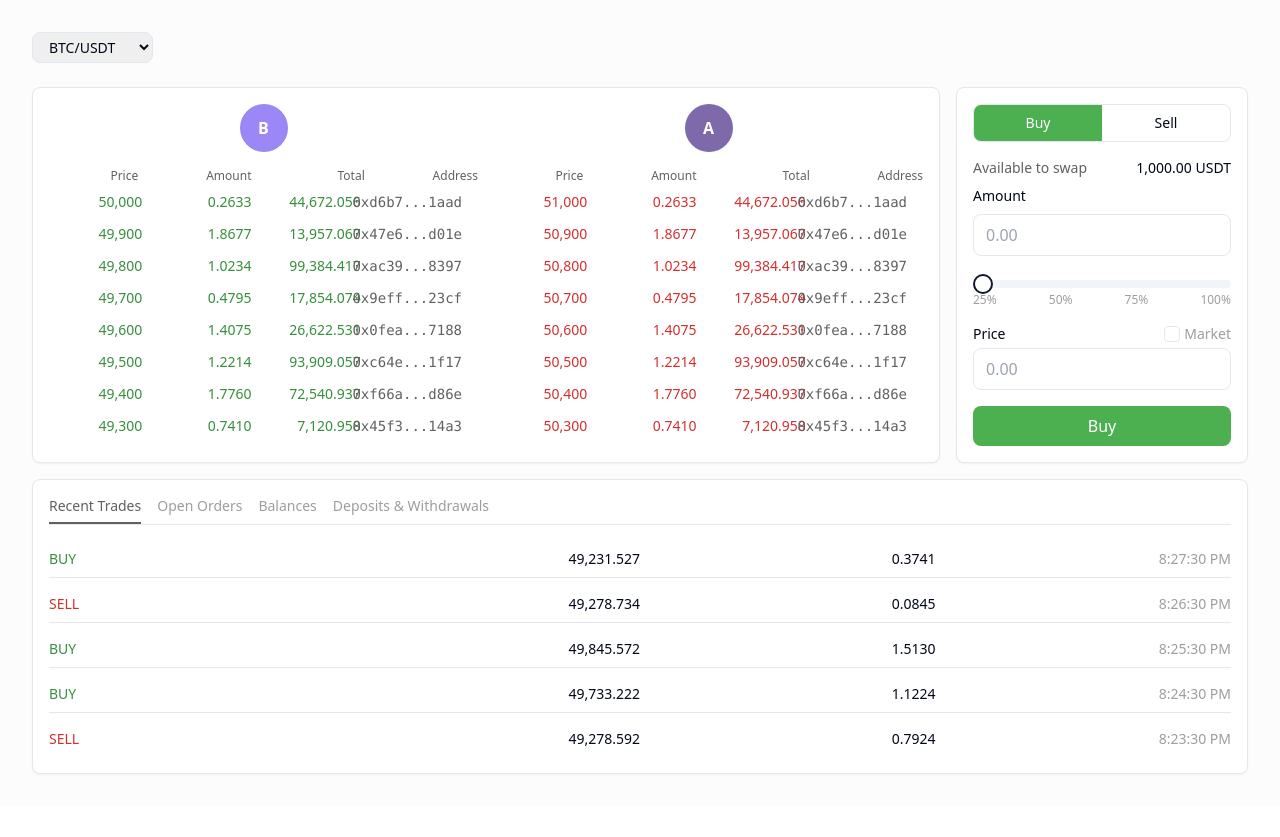
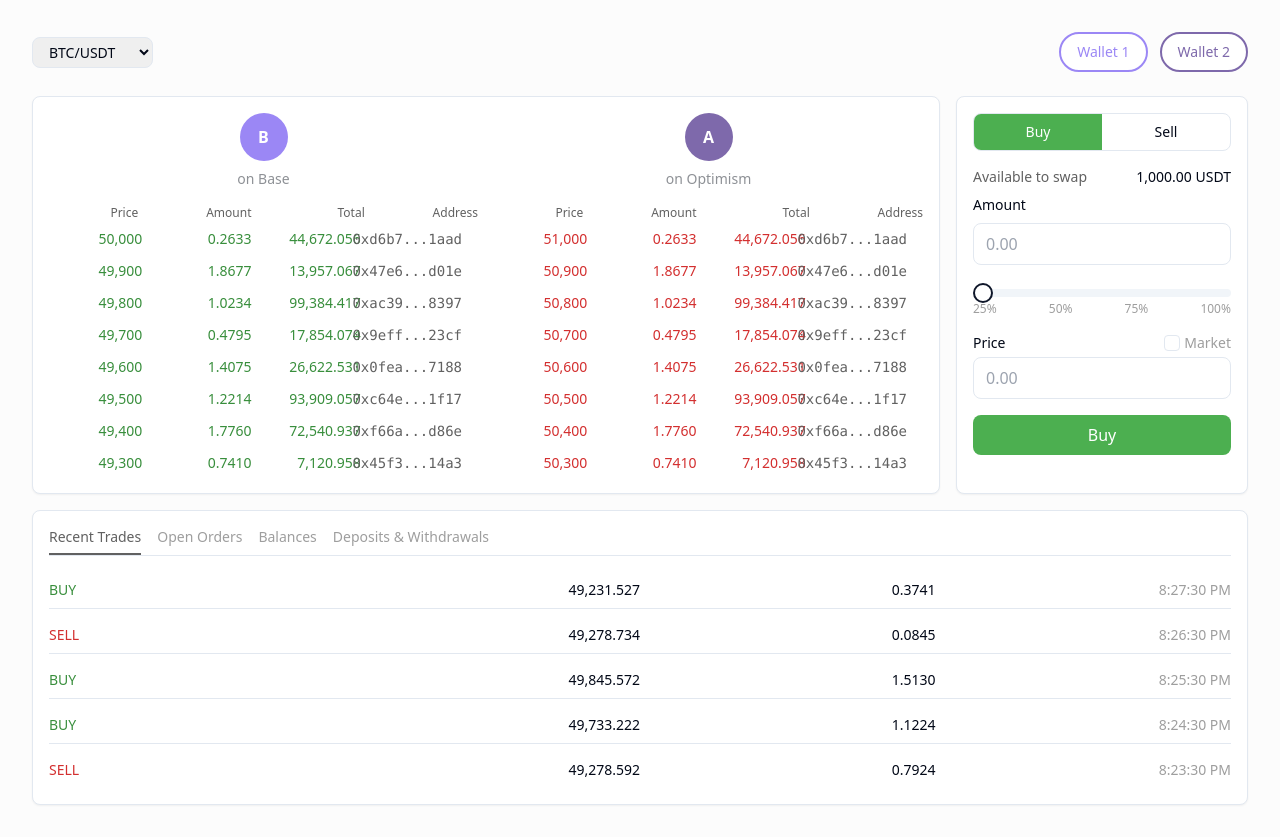
Before and after one commit to aspensprotocol/tradeglance-ui, a React (Vite) app: page / in a window 1280 px wide. Before the commit the page ends 806 px from the top, so only its background shows below. Built offline with nearby package versions, Linux system fonts and the light colour scheme.

Commit message:
Add wallet selector and chain indicators
Added two "Wallet" buttons to the top-right of the trading interface.  Added "on Base" and "on Optimism" labels to the order book.

```diff
--- a/src/components/OrderBook.tsx
+++ b/src/components/OrderBook.tsx
@@ -61,10 +61,11 @@ const OrderBook = () => {
       <div className="flex gap-4 p-4">
         <div className="flex-1 space-y-1">
           {/* Bids Logo */}
-          <div className="flex justify-center mb-4">
-            <div className="w-12 h-12 rounded-full bg-[#9b87f5] flex items-center justify-center text-white font-bold">
+          <div className="flex flex-col items-center mb-4">
+            <div className="w-12 h-12 rounded-full bg-[#9b87f5] flex items-center justify-center text-white font-bold mb-2">
               B
             </div>
+            <span className="text-sm text-[#8E9196]">on Base</span>
           </div>
 
           <TableHeader />
@@ -75,10 +76,11 @@ const OrderBook = () => {
 
         <div className="flex-1 space-y-1">
           {/* Asks Logo */}
-          <div className="flex justify-center mb-4">
-            <div className="w-12 h-12 rounded-full bg-[#7E69AB] flex items-center justify-center text-white font-bold">
+          <div className="flex flex-col items-center mb-4">
+            <div className="w-12 h-12 rounded-full bg-[#7E69AB] flex items-center justify-center text-white font-bold mb-2">
               A
             </div>
+            <span className="text-sm text-[#8E9196]">on Optimism</span>
           </div>
 
           <TableHeader />
--- a/src/pages/Index.tsx
+++ b/src/pages/Index.tsx
@@ -3,6 +3,7 @@ import OrderBook from "@/components/OrderBook";
 import TradeForm from "@/components/TradeForm";
 import ActivityPanel from "@/components/ActivityPanel";
 import { useState } from "react";
+import { Button } from "@/components/ui/button";
 
 const tradingPairs = ["BTC/USDT", "ETH/USDT", "SOL/USDT", "AVAX/USDT"];
 
@@ -12,7 +13,7 @@ const Index = () => {
   return (
     <div className="min-h-screen bg-neutral-soft/30">
       <div className="container py-8">
-        <div className="mb-6">
+        <div className="mb-6 flex justify-between items-center">
           <select
             value={selectedPair}
             onChange={(e) => setSelectedPair(e.target.value)}
@@ -24,6 +25,21 @@ const Index = () => {
               </option>
             ))}
           </select>
+
+          <div className="flex gap-3">
+            <Button
+              variant="outline"
+              className="rounded-full border-2 border-[#9b87f5] text-[#9b87f5] hover:bg-[#9b87f5] hover:text-white"
+            >
+              Wallet 1
+            </Button>
+            <Button
+              variant="outline"
+              className="rounded-full border-2 border-[#7E69AB] text-[#7E69AB] hover:bg-[#7E69AB] hover:text-white"
+            >
+              Wallet 2
+            </Button>
+          </div>
         </div>
         <div className="grid grid-cols-4 gap-4">
           {/* Left side - OrderBook (75%) */}
```
